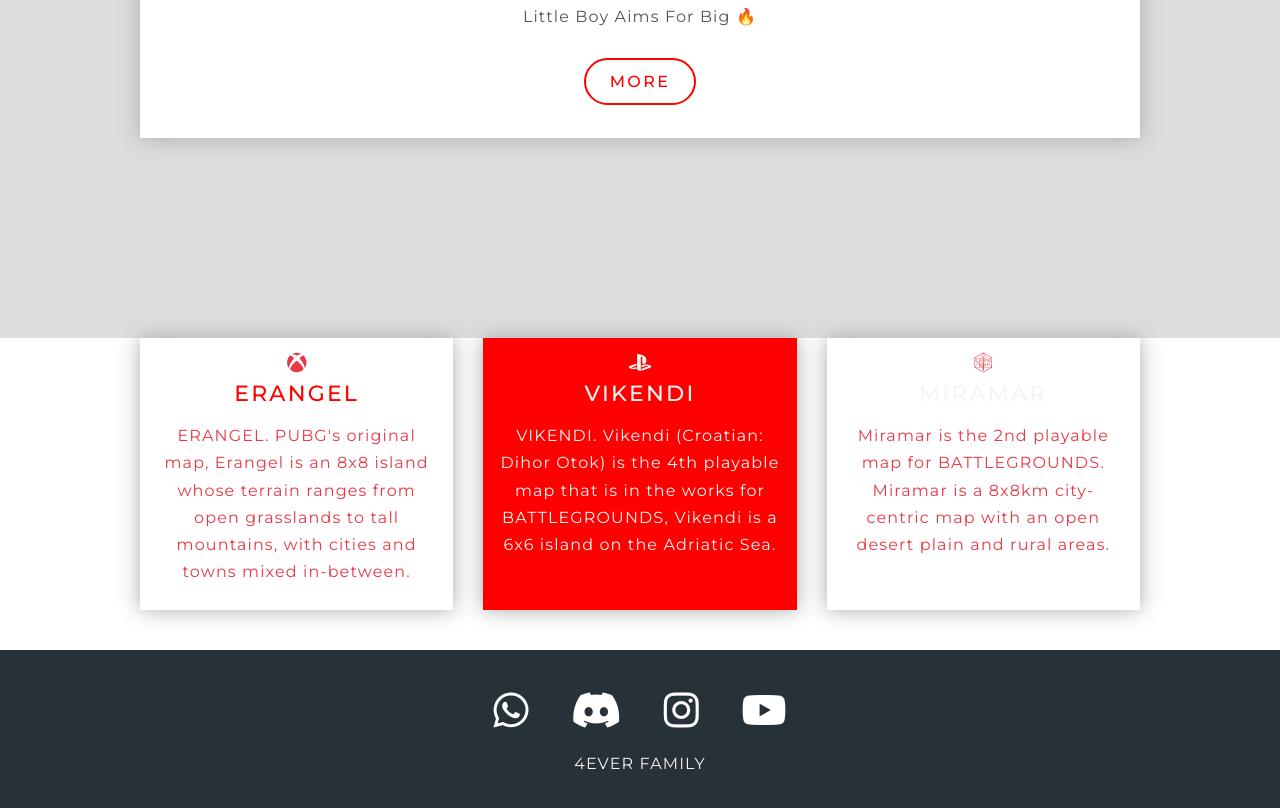
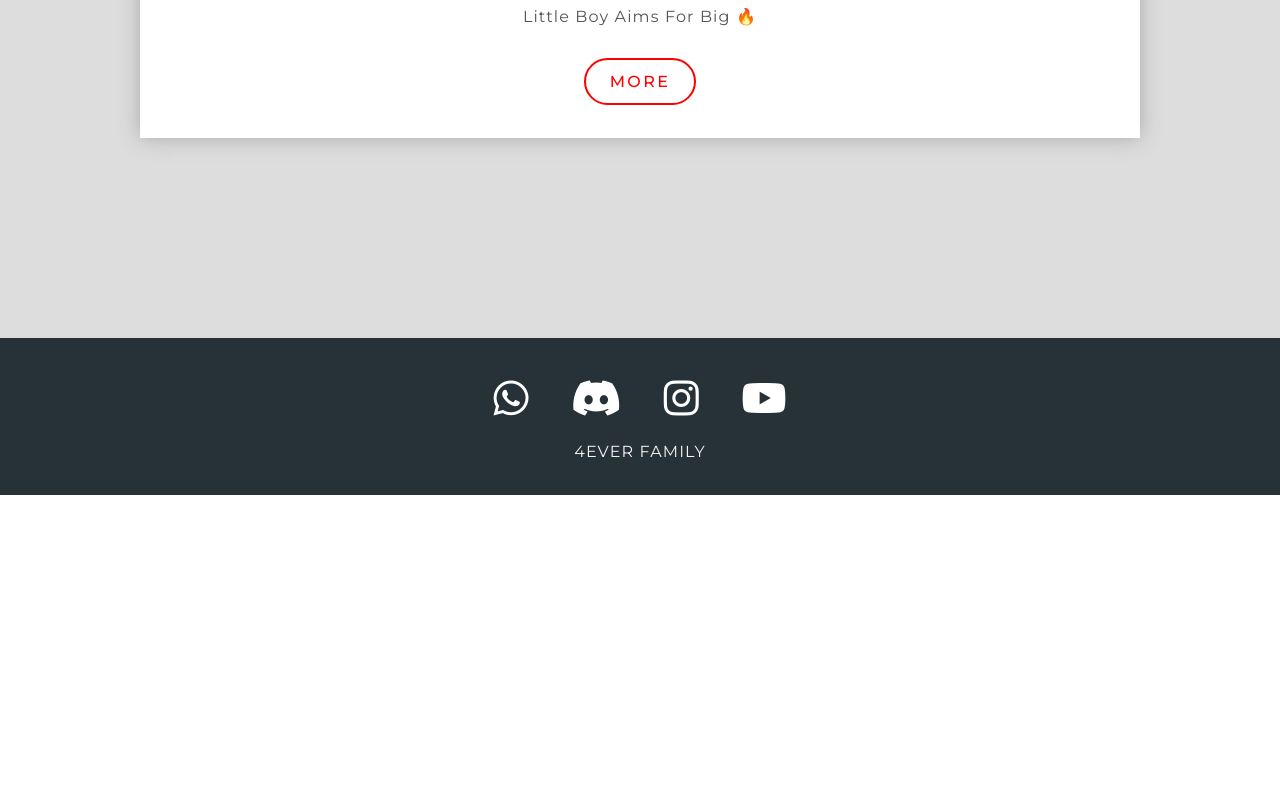
Before and after one commit to HARSHANHARSHU/4Ever, a plain HTML site: page highlights.html in a window 1280 px wide. Shown: the part 1318-2126 px from the top of the page. After the commit the page ends 1813 px from the top, so only its background shows below. Drawn offline with Linux system fonts and the light colour scheme.

Commit message:
Update highlights.html

```diff
--- a/highlights.html
+++ b/highlights.html
@@ -53,25 +53,7 @@
             </div>
         </div>
     </section>
-    <section class="features container">
-        <div class="box-wrapper">
-            <div class="box box1">
-                <i class="fab fa-xbox fa-2x text-red"></i>
-                <h2 class="md-heading lt-space text-light"> ERANGEL</h2>
-                <p class="text-red">ERANGEL. PUBG's original map, Erangel is an 8x8 island whose terrain ranges from open grasslands to tall mountains, with cities and towns mixed in-between.</p>
-            </div>
-            <div class="box box2">
-                <i class="fab fa-playstation fa-2x text-light"></i>
-                <h2 class="md-heading lt-space text-light"> VIKENDI</h2>
-                <p class="text-light"> VIKENDI. Vikendi (Croatian: Dihor Otok) is the 4th playable map that is in the works for BATTLEGROUNDS, Vikendi is a 6x6 island on the Adriatic Sea.</p>
-            </div>
-            <div class="box box3">
-                <i class="fab fa-critical-role fa-2x text-red"></i>
-                <h2 class="md-heading lt-space text-light">MIRAMAR</h2>
-                <p class="text-red">Miramar is the 2nd playable map for BATTLEGROUNDS. Miramar is a 8x8km city-centric map with an open desert plain and rural areas.</p>
-            </div>
-        </div>
-    </section>
+
     <footer class="footer">
         <div class="social-media-links">
             <i class="fab fa-whatsapp fa-4x" data-link="https://chat.whatsapp.com/GRdJU5QwMjyAUsFdKv6CiM"></i>
```
